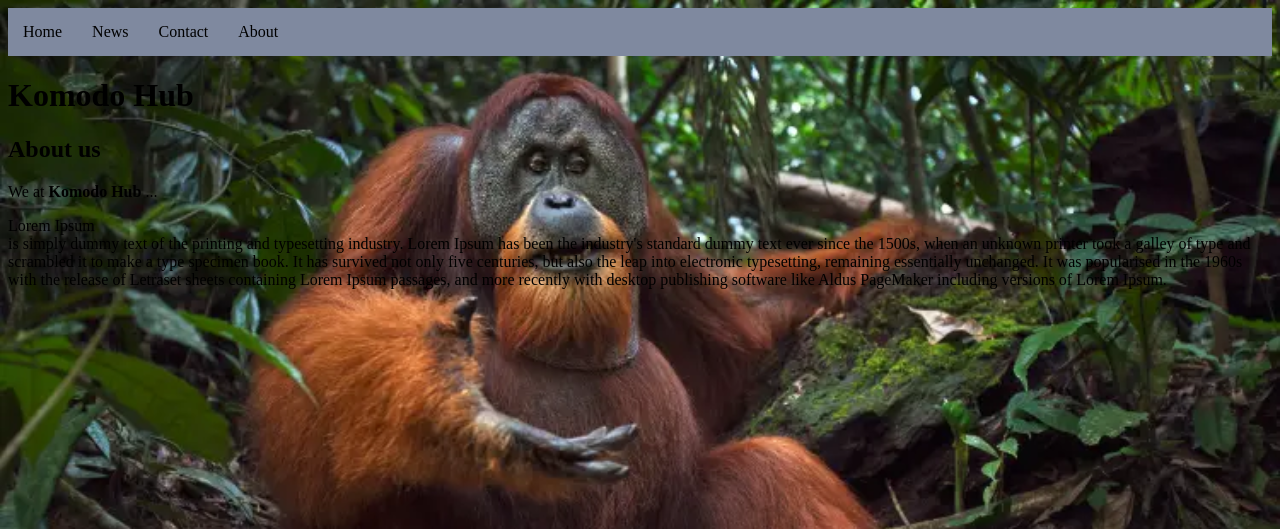
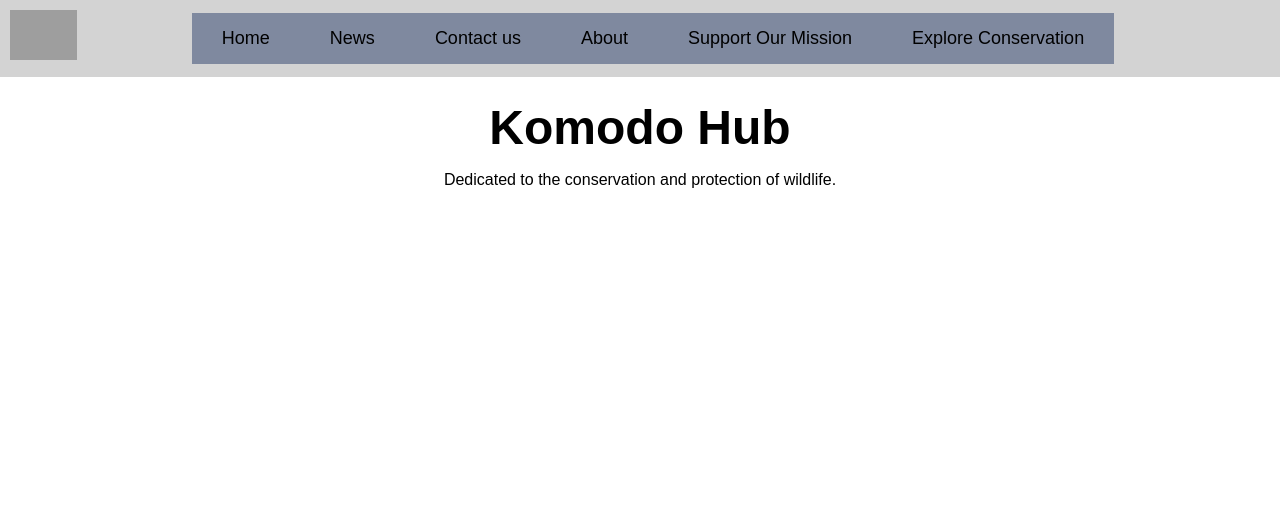
Before and after one commit to ZubRahman/Komodo-Hub, a Flask app: page / in a window 1280 px wide. Shown: the top 529 px of the page. Run offline with Flask 3, Linux system fonts and the light colour scheme; grey boxes are pictures that could not be loaded.

Commit message:
Add files via upload

```diff
--- a/templates/Index.html
+++ b/templates/Index.html
@@ -1,50 +1,87 @@
 <!DOCTYPE html>
+<head>
+    <meta charset="UTF-8">
+    <meta name="viewport" content="width=device-width, initial-scale=1.0">
+    <title>Komodo Hub - Animal Preservation</title>
+    <link rel="stylesheet" href="../static/css/style.css">
+    <style>
+        .logo {
+            position: absolute;
+            top: 10px;
+            left: 10px;
+            height: 50px;
+        }
 
-<html>
-    <head>
-        <meta charset = "utf-8">
-        <meta name = "viewport" content = "width = device - widthm, initial-scale = 1">
-        <title>Komodo Hub</title>
-        <link rel = "stylesheet" href = '../static/css/style.css'>
-
-    </head>
-
-    <body>
-        <nav class = "navbar">
-            <ul>
-                <li> <a href="default.asp">Home</a> </li>
-                <li> <a href="news.asp">News</a></li>
-                <li> <a href="contact.asp">Contact </a> </li>
-                <li> <a href="about.asp">About </a> </li>
-            </ul>
-        </nav>
-
-        <style>
-            body{
+        body {
+            background-color: white;
             background-image: url('background images/orangutan.webp');
             background-blend-mode: lighten;
             background-repeat: no-repeat;
             background-size: cover;
+            font-family: Arial, sans-serif;
+            margin: 0;
+            padding: 0;
+            color: black;
+            text-align: center;
+        }
+        .navbar {
+            background-color: lightgray;
+            padding: 13px;
+            position: fixed;
+            width: 100%;
+            top: 0;
+            display: flex;
+            align-items: center;
+            justify-content: center;
+        }
+        .navbar ul {
+            list-style-type: none;
+            padding: 0;
+            margin: 0;
+            display: flex;
+            justify-content: center;
+        }
+        .navbar ul li {
+            margin: 0 15px;
+        }
+        .navbar ul li a {
+            color: black;
+            text-decoration: none;
+            font-size: 18px;
+        }
+        .container {
+            margin-top: 100px;
+        }
+        .container h1 {
+            font-size: 48px;
+            margin-bottom: 10px;
+        }
+        .about {
+            max-width: 800px;
+            margin: auto;
+            background: rgba(0, 0, 0, 0.6);
+            padding: 20px;
+            border-radius: 10px;
+            color: white;
         }
     </style>
+</head>
+<body>
+    <nav class="navbar">
+        <img src="../static/images/logo.png" alt="Komodo Hub Logo" class="logo">
+        <ul>
+            <li><a href="default.html">Home</a></li>
+            <li><a href="news.html">News</a></li>
+            <li><a href="contact us.html">Contact us</a></li>
+            <li><a href="/aboutus">About</a></li>
+            <li><a href="Support our mission.html">Support Our Mission</a></li>
+            <li><a href="explore conservation.html">Explore Conservation</a></li>
+        </ul>
+    </nav>
 
-        <div class = "container">
-            <h1> Komodo Hub </h1>
-
+    <div class="container">
+        <h1>Komodo Hub</h1>
+        <p>Dedicated to the conservation and protection of wildlife.</p>
     </div>
-
-        <h2> About us </h2>
-        We at <b> Komodo Hub </b> ...
-
-        <p>
-
-            Lorem Ipsum <br>
-            is simply dummy text of the printing and typesetting industry.
-            Lorem Ipsum has been the industry's standard dummy text ever since the 1500s, when an unknown printer took a galley of type and scrambled it to make a type specimen book. It has survived not only five centuries, but also the leap into electronic typesetting, remaining essentially unchanged. It was popularised in the 1960s with the release of Letraset sheets containing Lorem Ipsum passages, and more recently with desktop publishing software like Aldus PageMaker including versions of Lorem Ipsum.
-        </p>
-
-
-
-
 </body>
 </html>
```
Also changed, not shown: templates/about.html (added, +42 -0 lines), templates/ContactUs.html (added), 1 other file. Lines whose indentation alone changed are shown as unchanged.
